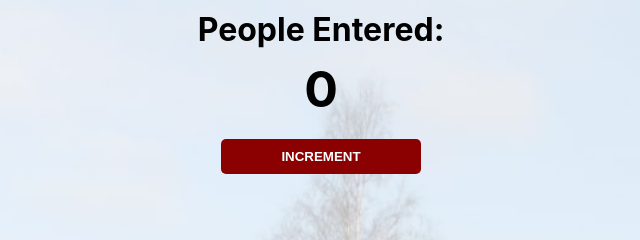
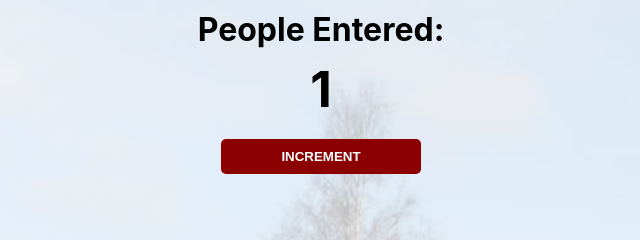
Before and after one commit to Theuri0411/counterApp, a plain HTML site: page index.html in a window 1280 px wide. Both pictures are taken after a click on the button "INCREMENT". Shown: the top 240 px of the page, 319-959 px from the left. Drawn offline with Linux system fonts and the light colour scheme.

Commit message:
app update

```diff
--- a/index.html
+++ b/index.html
@@ -10,7 +10,7 @@
   <body>
     <h1>People Entered:</h1>
     <h2 id="count-el">0</h2>
-    <button id="increment-btn">INCREMENT</button>
+    <button id="increment-btn" onclick="increment()">INCREMENT</button>
     <script src="index.js"></script>
   </body>
 </html>
--- a/index.js
+++ b/index.js
@@ -29,6 +29,18 @@
 
 
 // initialize count as 0
-//listen for clicks in the increment button
-//increment the count variable when button is clicked
+// listen for clicks in the increment button
+// increment the count variable when button is clicked (log it out)
 // change count-el in HTML to reflect the new count
+let countEl = document.getElementById("count-el")
+
+console.log(countEl)
+
+let count = 0
+
+function increment (){
+    count = count + 1
+    countEl.innerText= count
+
+    console.log (count)
+}
```
